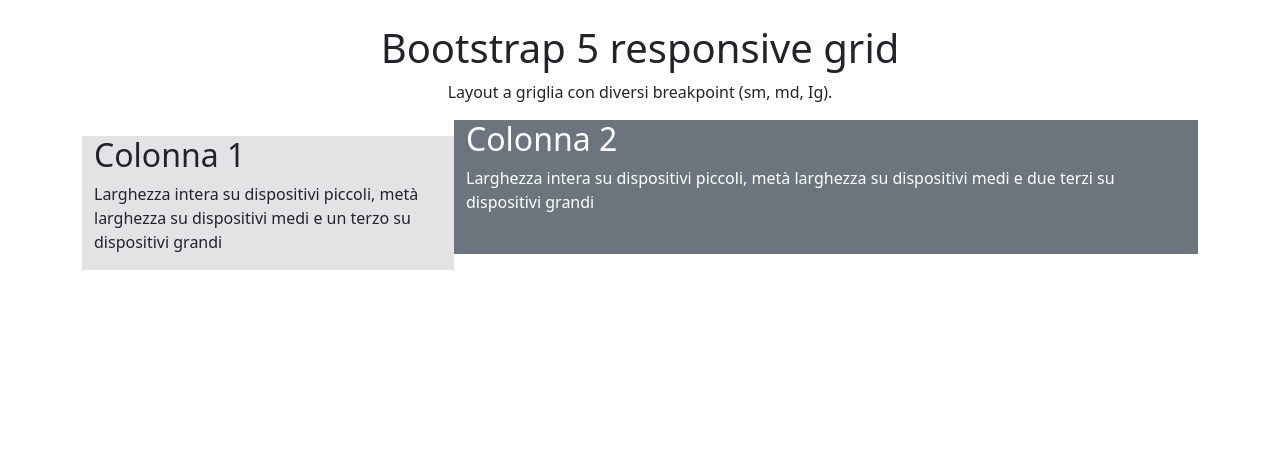
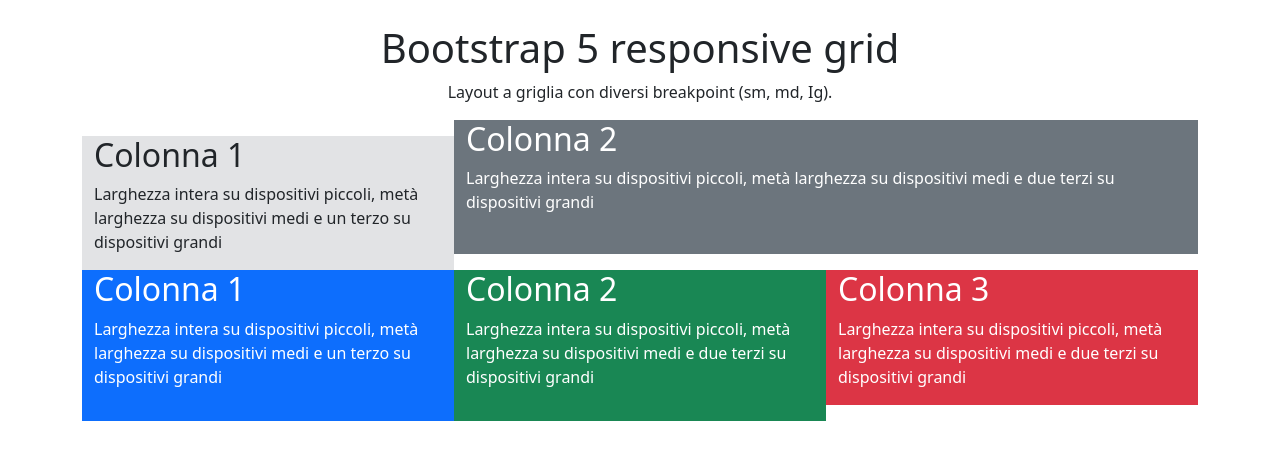
Before and after one commit to Carlomadella/htmlcss-bootstrap-layout, a plain HTML site: page index.html in a window 1280 px wide. Drawn offline with nearby package versions, Linux system fonts and the light colour scheme.

Commit message:
creato terzo div

```diff
--- a/index.html
+++ b/index.html
@@ -34,6 +34,23 @@
         </div>
     </div>
 
+    <div class="container">
+        <div class="row">
+            <div class="col-sm-6 col-md-4 col-lg-4 text-start text-white bg-primary">
+                <h2>Colonna 1</h2>
+                <p>Larghezza intera su dispositivi piccoli, metà larghezza su dispositivi medi e un terzo su dispositivi grandi</p>
+            </div>
+            <div class="col-sm-6 col-md-4 col-lg-4 text-start text-white bg-success">
+                <h2>Colonna 2</h2>
+                <p>Larghezza intera su dispositivi piccoli, metà larghezza su dispositivi medi e due terzi su dispositivi grandi</p>
+            </div>
+            <div class="col-sm-12 col-md-4 col-lg-4 text-start text-white mb-3 bg-danger">
+                <h2>Colonna 3</h2>
+                <p>Larghezza intera su dispositivi piccoli, metà larghezza su dispositivi medi e due terzi su dispositivi grandi</p>
+            </div>
+        </div>
+    </div>
+
 
 
 </body>
```
